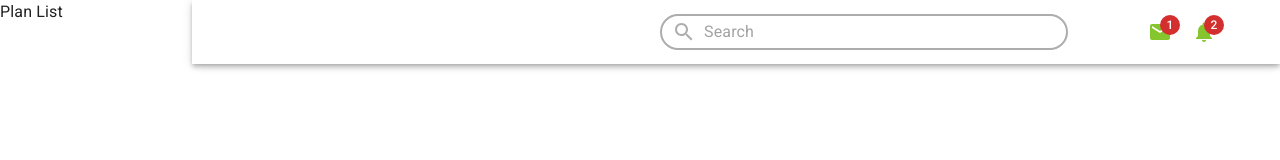
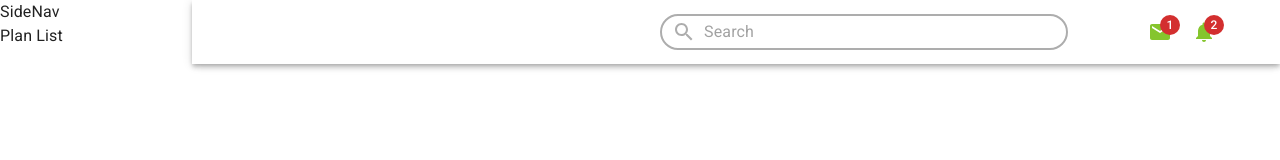
Before and after one commit to Babajide777/grid-db-meal-planner, a React (Create React App) app in the folder client/: page / in a window 1280 px wide. Shown: the top 160 px of the page. Built offline with nearby package versions, Linux system fonts and the light colour scheme.

Commit message:
header done for desktop

```diff
--- a/client/src/components/shared/SideNav.jsx
+++ b/client/src/components/shared/SideNav.jsx
@@ -2,7 +2,7 @@ import { Box } from "@mui/material"
 import React from "react"
 
 const SideNav = () => {
-  return <Box flex={1} component="aside"></Box>
+  return <Box component="aside">SideNav</Box>
 }
 
 export default SideNav
```
